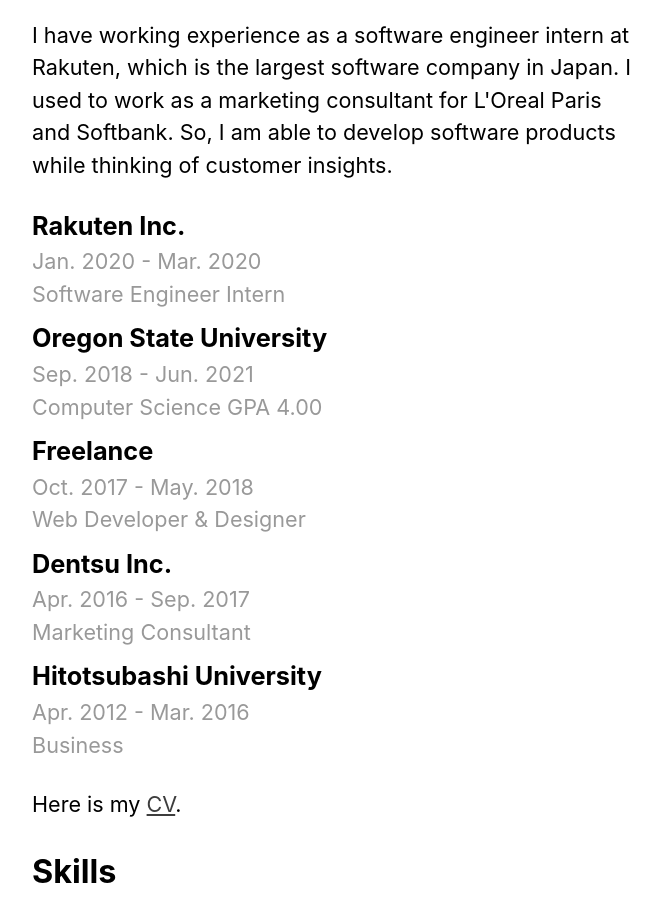
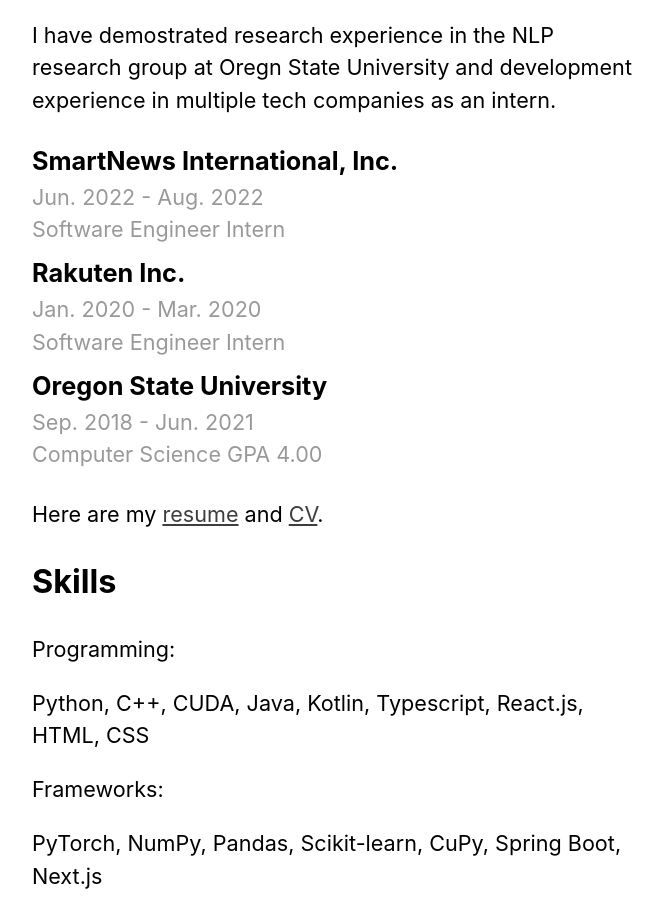
Before and after one commit to a1exkita/nextjs-blog, a Next.js app: page / in a window 1280 px wide. Shown: the part 1880-2797 px from the top of the page, without its empty margins (302-965 px from the left). Built offline with nearby package versions, Linux system fonts and the light colour scheme.

Commit message:
Updated experience

```diff
--- a/pages/index.js
+++ b/pages/index.js
@@ -12,7 +12,7 @@
         <title>{siteTitle}</title>
       </Head>
       <section className={utilStyles.headingMd}>
-        <p>Hello. I'm Atsuhito Kita. I'm a CS student and a NLP researcher at Oregon State University. Here is my <a href='https://www.linkedin.com/in/atsuhito-k-b20ab7b9/'>LinkedIn</a>. Feel free to connect with me.</p>
+        <p>Hello. I'm Atsuhito Kita. I'm a software engineer / data science student at Columbia University. Here is my <a href='https://www.linkedin.com/in/alex-kita/'>LinkedIn</a>. Feel free to connect with me.</p>
       </section>
       <section className={`${utilStyles.headingMd} ${utilStyles.padding1px}`}>
         <h1>Works</h1>
@@ -38,11 +38,16 @@
         </ul>
         <h1>Background</h1>
         <p>
-          I have working experience as a software engineer intern at Rakuten, which is the largest software company in Japan. I used to work as a marketing consultant for L'Oreal Paris and Softbank. So, I am able to develop software products while thinking of customer insights.
+          I have demostrated research experience in the NLP research group at Oregn State University and development experience in multiple tech companies as an intern.
         </p>
         <ul className={utilStyles.list}>
             <li className={utilStyles.listBackground}>
-            <div className={utilStyles.listDetail}>
+              <div className={utilStyles.listDetail}>
+                <h3 className={utilStyles.noPaddingAndMargin}>SmartNews International, Inc.</h3>
+                <p className={`${utilStyles.noPaddingAndMargin} ${utilStyles.lightText}`}>Jun. 2022 - Aug. 2022</p>
+                <p className={`${utilStyles.noPaddingAndMargin} ${utilStyles.lightText}`}>Software Engineer Intern</p>
+              </div>
+              <div className={utilStyles.listDetail}>
                 <h3 className={utilStyles.noPaddingAndMargin}>Rakuten Inc.</h3>
                 <p className={`${utilStyles.noPaddingAndMargin} ${utilStyles.lightText}`}>Jan. 2020 - Mar. 2020</p>
                 <p className={`${utilStyles.noPaddingAndMargin} ${utilStyles.lightText}`}>Software Engineer Intern</p>
@@ -52,32 +57,17 @@
                 <p className={`${utilStyles.noPaddingAndMargin} ${utilStyles.lightText}`}>Sep. 2018 - Jun. 2021</p>
                 <p className={`${utilStyles.noPaddingAndMargin} ${utilStyles.lightText}`}>Computer Science  GPA 4.00</p>
               </div>
-              <div className={utilStyles.listDetail}>
-                <h3 className={utilStyles.noPaddingAndMargin}>Freelance</h3>
-                <p className={`${utilStyles.noPaddingAndMargin} ${utilStyles.lightText}`}>Oct. 2017 - May. 2018</p>
-                <p className={`${utilStyles.noPaddingAndMargin} ${utilStyles.lightText}`}>Web Developer & Designer</p>
-              </div>
-              <div className={utilStyles.listDetail}>
-                <h3 className={utilStyles.noPaddingAndMargin}>Dentsu Inc.</h3>
-                <p className={`${utilStyles.noPaddingAndMargin} ${utilStyles.lightText}`}>Apr. 2016 - Sep. 2017</p>
-                <p className={`${utilStyles.noPaddingAndMargin} ${utilStyles.lightText}`}>Marketing Consultant</p>
-              </div>
-              <div className={utilStyles.listDetail}>
-                <h3 className={utilStyles.noPaddingAndMargin}>Hitotsubashi University</h3>
-                <p className={`${utilStyles.noPaddingAndMargin} ${utilStyles.lightText}`}>Apr. 2012 - Mar. 2016</p>
-                <p className={`${utilStyles.noPaddingAndMargin} ${utilStyles.lightText}`}>Business</p>
-              </div>
             </li>
         </ul>
-        <p>Here is my <a href="/cv_AtsuhitoKita.pdf">CV</a>.</p>
+        <p>Here are my <a href="/AlexKita_resume_2022_08.pdf">resume</a> and <a href="/cv_AtsuhitoKita.pdf">CV</a>.</p>
         <h1>Skills</h1>
         <div>
             <p>Programming: </p>
-            <p>Python, C, C++, CUDA, Java, Kotlin, Typescript, React.js, HTML, CSS</p>
+            <p>Python, C++, CUDA, Java, Kotlin, Typescript, React.js, HTML, CSS</p>
         </div>
         <div>
             <p>Frameworks: </p>
-            <p>PyTorch, NumPy, CuPy, Spring Boot, Next.js</p>
+            <p>PyTorch, NumPy, Pandas, Scikit-learn, CuPy, Spring Boot, Next.js</p>
         </div>
         <div>
             <p>Databases: </p>
```
Also changed, not shown: 1 other file (tests, documents, lock files or other folders).
